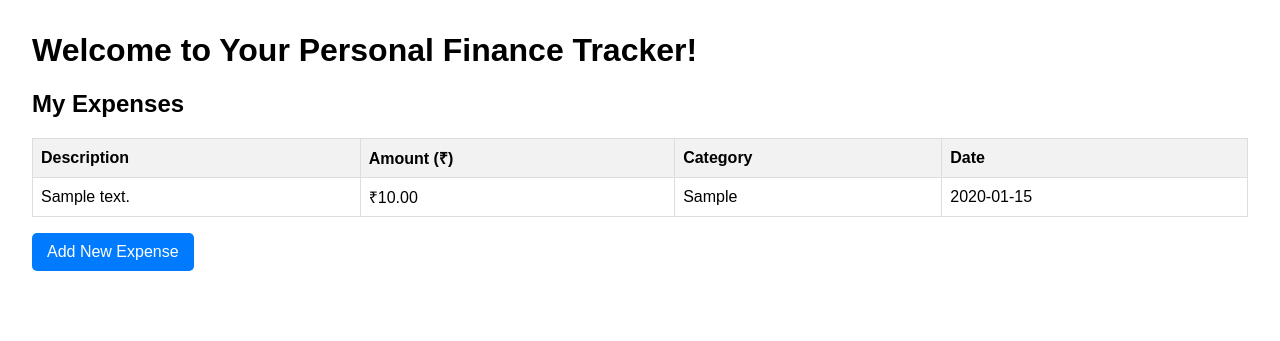
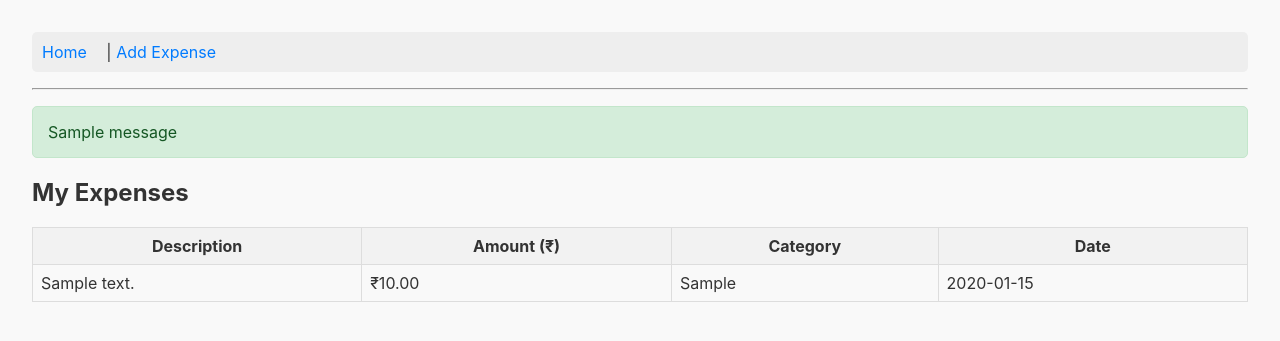
Before and after one commit to PrajwalMadhyastha/personal-finance-webapp, a Flask app: page / in a window 1280 px wide. Shown: the top 341 px of the page. Run offline with Flask 3, Linux system fonts and the light colour scheme; tables that the repository leaves empty hold one stand-in row (values such as "Sample post"); one stand-in notice (Sample message) is shown.

Commit message:
feat: Implement Jinja2 template inheritance and flash messaging

```diff
--- a/finance_tracker/routes.py
+++ b/finance_tracker/routes.py
@@ -1,37 +1,40 @@
 # finance_tracker/routes.py
-from flask import Blueprint, render_template, request, redirect, url_for
+from flask import Blueprint, render_template, request, redirect, url_for, flash # Import flash
 from .models import Expense
-from . import db  # Import the db instance from the package
+from . import db
 
-# A Blueprint is a way to organize a group of related views and other code.
-# The first argument, 'main', is the Blueprint's name.
-# The second argument, __name__, tells the Blueprint where it's defined.
 main_bp = Blueprint('main', __name__)
 
 @main_bp.route('/')
 def home():
-    """Renders the homepage and displays expenses."""
     expenses = Expense.query.order_by(Expense.timestamp.desc()).all()
     return render_template('index.html', expenses=expenses)
 
 @main_bp.route('/add_expense', methods=['GET', 'POST'])
-def add_expense():
-    """Handles adding a new expense."""
+def add_expense(): # Renamed function to match endpoint
     if request.method == 'POST':
         description = request.form['description']
         amount_str = request.form['amount']
         category = request.form['category']
 
         if not description or not amount_str or not category:
-            return "Error: All fields are required.", 400
+            flash('Error: All fields are required.', 'error') # Flash an error message
+            return redirect(url_for('main.add_expense'))
+
         try:
             amount = float(amount_str)
         except ValueError:
-            return "Error: Amount must be a valid number.", 400
+            flash('Error: Amount must be a valid number.', 'error') # Flash an error message
+            return redirect(url_for('main.add_expense'))
 
         new_expense = Expense(description=description, amount=amount, category=category)
         db.session.add(new_expense)
         db.session.commit()
-        return redirect(url_for('main.home')) # Note: 'main.home' refers to the 'home' function in the 'main' blueprint
+
+        # ADD THIS LINE: Flash a success message to the user.
+        # The second argument is a "category," which we use in the HTML for styling.
+        flash(f"Expense '{new_expense.description}' was added successfully!", 'success')
+
+        return redirect(url_for('main.home'))
     else:
         return render_template('add_expense_form.html')
--- /dev/null
+++ b/finance_tracker/templates/base.html
@@ -0,0 +1,40 @@
+<!DOCTYPE html>
+<html lang="en">
+<head>
+    <meta charset="UTF-8">
+    <meta name="viewport" content="width=device-width, initial-scale=1.0">
+    <title>{% block title %}My Finance App{% endblock %}</title>
+    <style>
+        body { font-family: -apple-system, BlinkMacSystemFont, "Segoe UI", Roboto, "Helvetica Neue", Arial, sans-serif; margin: 2em; background-color: #f9f9f9; color: #333; }
+        nav { background-color: #eee; padding: 10px; border-radius: 5px; margin-bottom: 1em; }
+        nav a { text-decoration: none; color: #007bff; margin-right: 15px; }
+        nav a:hover { text-decoration: underline; }
+        .flashes { list-style: none; padding: 0; }
+        .flashes li { padding: 15px; margin-bottom: 15px; border-radius: 5px; }
+        .flashes li.success { background-color: #d4edda; color: #155724; border: 1px solid #c3e6cb;}
+        .flashes li.error { background-color: #f8d7da; color: #721c24; border: 1px solid #f5c6cb;}
+    </style>
+</head>
+<body>
+    <nav>
+        <a href="{{ url_for('main.home') }}">Home</a> |
+        <a href="{{ url_for('main.add_expense') }}">Add Expense</a>
+    </nav>
+    <hr>
+
+    {% with messages = get_flashed_messages(with_categories=true) %}
+      {% if messages %}
+        <ul class=flashes>
+        {% for category, message in messages %}
+          <li class="{{ category }}">{{ message }}</li>
+        {% endfor %}
+        </ul>
+      {% endif %}
+    {% endwith %}
+
+    <main>
+        {% block content %}{% endblock %}
+    </main>
+
+</body>
+</html>
--- a/finance_tracker/templates/index.html
+++ b/finance_tracker/templates/index.html
@@ -1,39 +1,27 @@
-<!DOCTYPE html>
-<html lang="en">
-<head>
-    <meta charset="UTF-8">
-    <meta name="viewport" content="width=device-width, initial-scale=1.0">
-    <title>Personal Finance Home</title>
-    <style>
-        body { font-family: sans-serif; margin: 2em; }
-        table { width: 100%; border-collapse: collapse; }
-        th, td { border: 1px solid #ddd; padding: 8px; text-align: left; }
-        th { background-color: #f2f2f2; }
-        .add-link { display: inline-block; margin-top: 1em; padding: 10px 15px; background-color: #007bff; color: white; text-decoration: none; border-radius: 5px; }
-    </style>
-</head>
-<body>
-    <h1>Welcome to Your Personal Finance Tracker!</h1>
+{% extends "base.html" %}
 
+{% block title %}Expense Dashboard{% endblock %}
+
+{% block content %}
     <h2>My Expenses</h2>
 
     {% if expenses %}
-        <table>
+        <table border="1" style="width: 100%; border-collapse: collapse;">
             <thead>
-                <tr>
-                    <th>Description</th>
-                    <th>Amount (₹)</th>
-                    <th>Category</th>
-                    <th>Date</th>
+                <tr style="background-color: #f2f2f2;">
+                    <th style="padding: 8px; border: 1px solid #ddd;">Description</th>
+                    <th style="padding: 8px; border: 1px solid #ddd;">Amount (₹)</th>
+                    <th style="padding: 8px; border: 1px solid #ddd;">Category</th>
+                    <th style="padding: 8px; border: 1px solid #ddd;">Date</th>
                 </tr>
             </thead>
             <tbody>
                 {% for expense in expenses %}
                     <tr>
-                        <td>{{ expense.description }}</td>
-                        <td>₹{{ "%.2f"|format(expense.amount) }}</td>
-                        <td>{{ expense.category }}</td>
-                        <td>{{ expense.timestamp.strftime('%Y-%m-%d') }}</td>
+                        <td style="padding: 8px; border: 1px solid #ddd;">{{ expense.description }}</td>
+                        <td style="padding: 8px; border: 1px solid #ddd;">₹{{ "%.2f"|format(expense.amount) }}</td>
+                        <td style="padding: 8px; border: 1px solid #ddd;">{{ expense.category }}</td>
+                        <td style="padding: 8px; border: 1px solid #ddd;">{{ expense.timestamp.strftime('%Y-%m-%d') }}</td>
                     </tr>
                 {% endfor %}
             </tbody>
@@ -41,8 +29,4 @@
     {% else %}
         <p>No expenses logged yet. Time to add one!</p>
     {% endif %}
-
-    <a href="{{ url_for('main.add_expense') }}" class="add-link">Add New Expense</a>
-
-</body>
-</html>
+{% endblock %}
```
Also changed, not shown: finance_tracker/__init__.py (+7 -10 lines), finance_tracker/reporting_routes.py (added, +15 -0 lines), finance_tracker/templates/add_expense_form.html (+9 -14 lines), finance_tracker/templates/reporting.html (added, +8 -0 lines), 1 other file.
